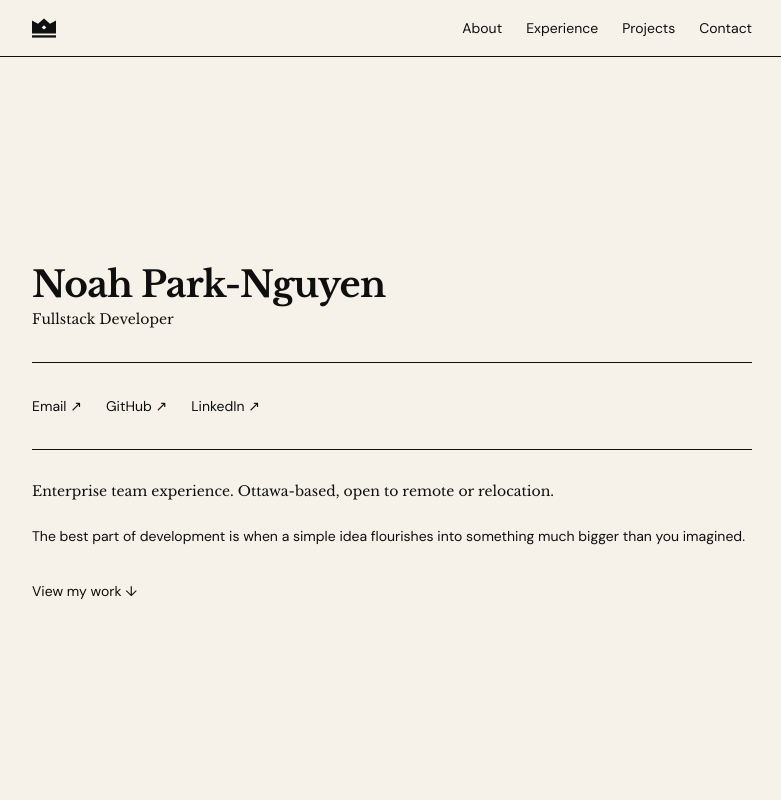
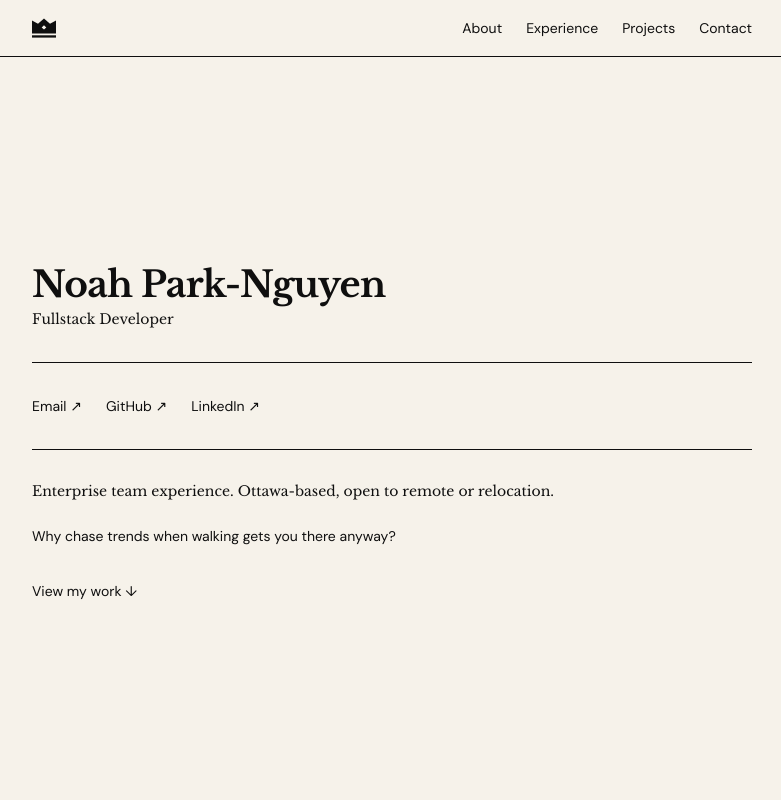
Before and after one commit to SerenePrince/noahpn, a React (Vite) app: page / in a window 1280 px wide. Shown: the top 800 px of the page, without its empty margins (248-1029 px from the left). Built offline with nearby package versions, Linux system fonts and the light colour scheme.

Commit message:
Added new quote

```diff
--- a/src/components/Hero.jsx
+++ b/src/components/Hero.jsx
@@ -65,10 +65,7 @@ function Hero() {
               Enterprise team experience. Ottawa-based, open to remote or
               relocation.
             </p>
-            <p>
-              The best part of development is when a simple idea flourishes into
-              something much bigger than you imagined.
-            </p>
+            <p>Why chase trends when walking gets you there anyway?</p>
           </div>
 
           {/* CTA */}
```
